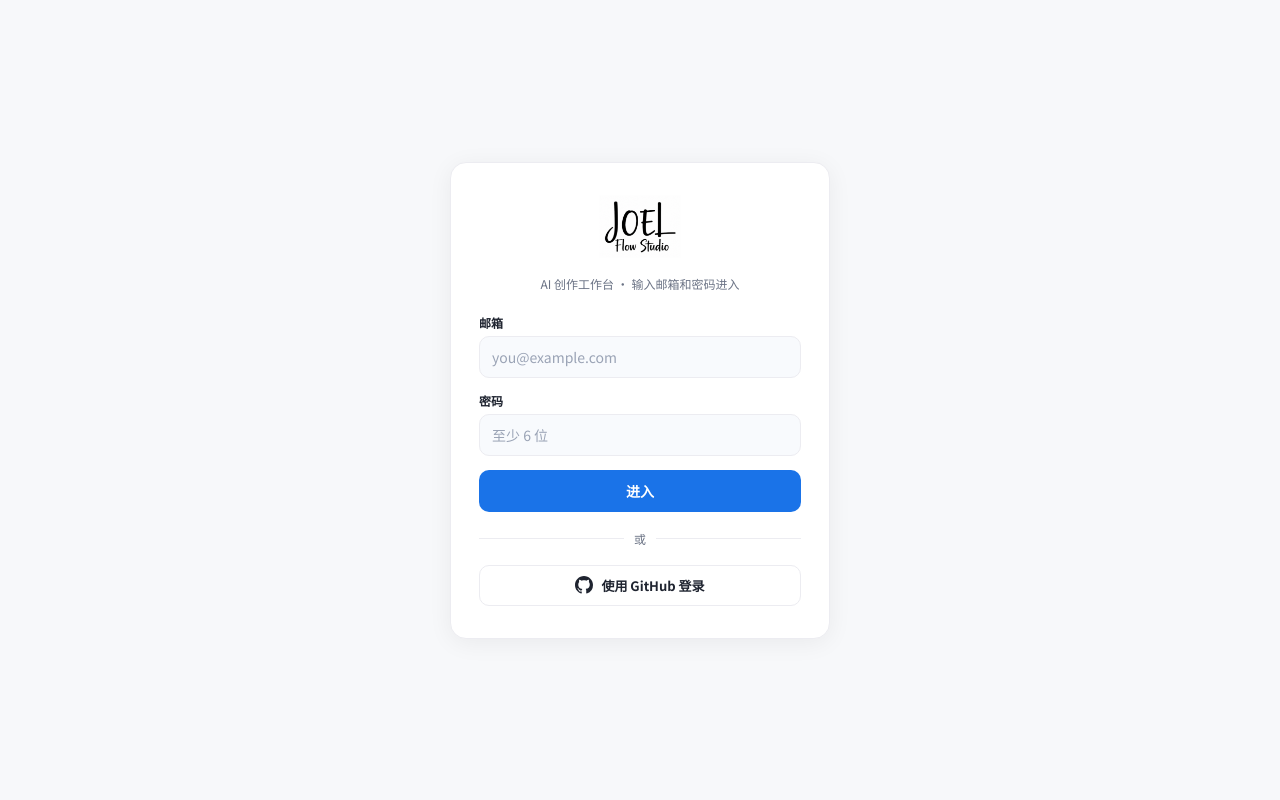
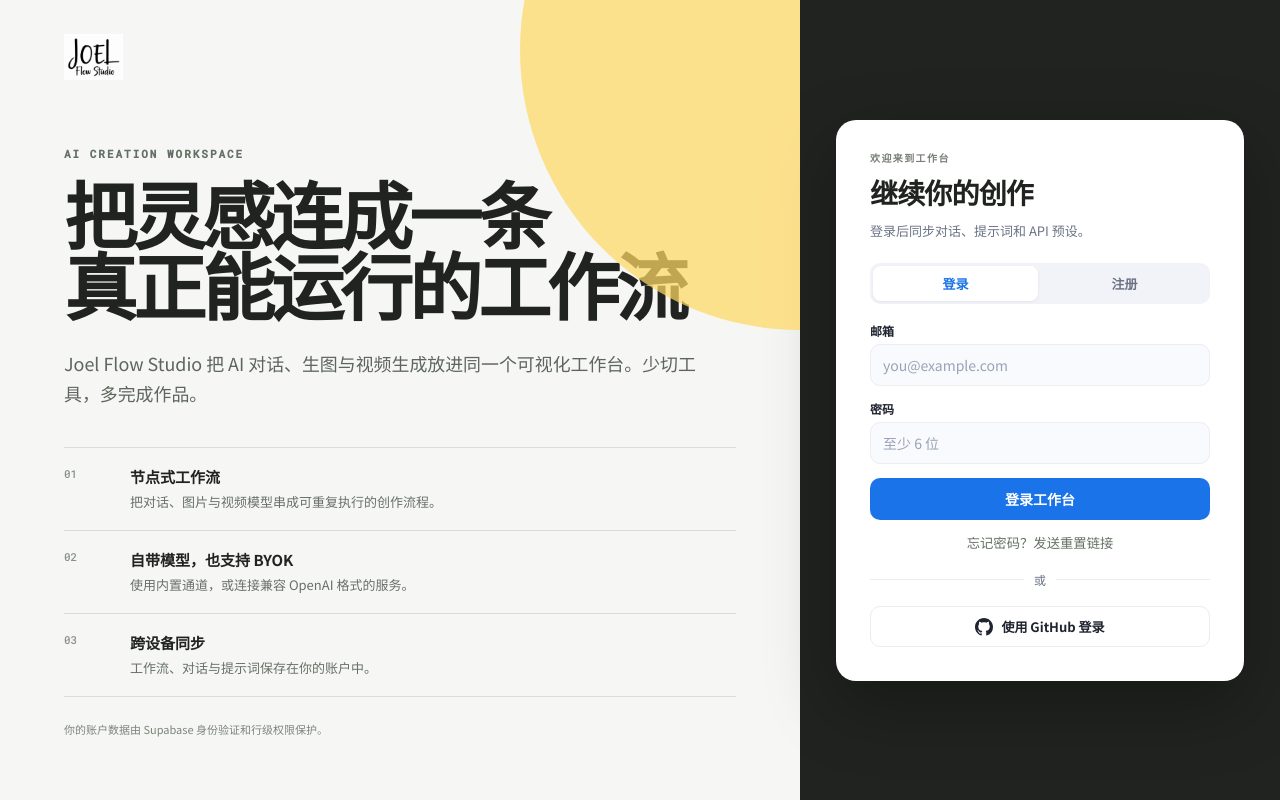
Before and after one commit to joelmz2801-code/flow-studio, a React (Vite) app: page / in a window 1280 px wide. Built offline with nearby package versions, Linux system fonts and the light colour scheme; no server answers; a web font is replaced by a local one.

Commit message:
Harden auth flow and improve first-run experience
Adds explicit login and registration, public product landing, error boundary, lazy-loaded secondary UI, security headers, and CI build checks without changing database schema or RLS.

```diff
--- a/src/AuthPage.jsx
+++ b/src/AuthPage.jsx
@@ -2,115 +2,141 @@
 import { supabase, isAuthEnabled } from './lib/supabase.js'
 import { Logo } from './components/Logo.jsx'
 
-function translateAuthError(msg) {
-  const lower = msg.toLowerCase()
-  if (lower.includes('rate limit'))
-    return '操作太频繁，请等待 1~2 分钟后重试'
-  if (lower.includes('password') && lower.includes('6'))
-    return '密码至少需要 6 位'
-  if (lower.includes('invalid email') || lower.includes('email is invalid'))
-    return '请输入有效的邮箱地址'
-  if (lower.includes('signup is disabled'))
-    return '注册功能已关闭，请联系管理员'
-  if (lower.includes('network') || lower.includes('fetch'))
-    return '网络连接失败，请检查网络后重试'
-  if (lower.includes('email not confirmed'))
-    return '邮箱未验证，请检查收件箱中的确认邮件'
-  return msg || '操作失败，请稍后重试'
+function translateAuthError(message = '') {
+  const lower = message.toLowerCase()
+  if (lower.includes('rate limit')) return '操作太频繁，请稍后再试'
+  if (lower.includes('password') && lower.includes('6')) return '密码至少需要 6 位'
+  if (lower.includes('invalid email') || lower.includes('email is invalid')) return '请输入有效的邮箱地址'
+  if (lower.includes('signup is disabled')) return '注册功能暂未开放'
+  if (lower.includes('network') || lower.includes('fetch')) return '网络连接失败，请检查网络后重试'
+  if (lower.includes('email not confirmed')) return '邮箱尚未验证，请检查收件箱'
+  if (lower.includes('invalid login credentials')) return '邮箱或密码不正确'
+  if (lower.includes('user already registered')) return '该邮箱已注册，请直接登录'
+  return message || '操作失败，请稍后重试'
 }
 
+const FEATURES = [
+  ['节点式工作流', '把对话、图片与视频模型串成可重复执行的创作流程。'],
+  ['自带模型，也支持 BYOK', '使用内置通道，或连接兼容 OpenAI 格式的服务。'],
+  ['跨设备同步', '工作流、对话与提示词保存在你的账户中。'],
+]
+
 export default function AuthPage() {
+  const [mode, setMode] = useState('signin')
   const [email, setEmail] = useState('')
   const [password, setPassword] = useState('')
   const [loading, setLoading] = useState(false)
   const [error, setError] = useState('')
+  const [info, setInfo] = useState('')
 
-  const handleSubmit = async (e) => {
-    e.preventDefault()
-    if (!supabase) {
-      setError('Supabase 未配置')
-      return
-    }
+  const switchMode = (nextMode) => {
+    setMode(nextMode)
+    setError('')
+    setInfo('')
+  }
+
+  const handleSubmit = async (event) => {
+    event.preventDefault()
+    if (!supabase) return setError('登录服务暂未配置')
+
     setLoading(true)
     setError('')
+    setInfo('')
     try {
-      const { error: signInError } = await supabase.auth.signInWithPassword({ email, password })
-      if (!signInError) return
-
-      const msg = (signInError.message || '').toLowerCase()
-      if (msg.includes('invalid login credentials')) {
-        const { error: signUpError } = await supabase.auth.signUp({ email, password })
-        if (signUpError) throw signUpError
+      if (mode === 'signin') {
+        const { error: authError } = await supabase.auth.signInWithPassword({ email, password })
+        if (authError) throw authError
       } else {
-        throw signInError
+        const { data, error: authError } = await supabase.auth.signUp({ email, password })
+        if (authError) throw authError
+        if (!data.session) setInfo('注册成功，请打开验证邮件后再登录。')
       }
     } catch (err) {
-      setError(translateAuthError(err.message || ''))
+      setError(translateAuthError(err.message))
     } finally {
       setLoading(false)
     }
   }
 
   const handleGithubLogin = async () => {
-    if (!supabase) return
+    if (!supabase) return setError('登录服务暂未配置')
     setLoading(true)
     setError('')
     try {
-      await supabase.auth.signInWithOAuth({ provider: 'github' })
+      const { error: authError } = await supabase.auth.signInWithOAuth({
+        provider: 'github',
+        options: { redirectTo: window.location.origin },
+      })
+      if (authError) throw authError
     } catch (err) {
-      setError(err.message)
+      setError(translateAuthError(err.message))
+      setLoading(false)
+    }
+  }
+
+  const handleResetPassword = async () => {
+    if (!supabase) return setError('登录服务暂未配置')
+    if (!email) return setError('先填写邮箱，我们才能发送重置链接')
+    setLoading(true)
+    setError('')
+    try {
+      const { error: resetError } = await supabase.auth.resetPasswordForEmail(email, {
+        redirectTo: window.location.origin,
+      })
+      if (resetError) throw resetError
+      setInfo('重置链接已发送，请检查邮箱。')
+    } catch (err) {
+      setError(translateAuthError(err.message))
+    } finally {
       setLoading(false)
     }
   }
 
   return (
-    <div className="auth-page">
-      <div className="auth-card">
-        <div className="auth-logo">
-          <Logo size={64} withText textSize={32} />
+    <main className="public-shell">
+      <section className="public-story" aria-labelledby="product-title">
+        <div className="public-brand"><Logo size={46} withText textSize={24} /></div>
+        <p className="public-kicker">AI CREATION WORKSPACE</p>
+        <h1 id="product-title">把灵感连成一条<br />真正能运行的工作流</h1>
+        <p className="public-lede">Joel Flow Studio 把 AI 对话、生图与视频生成放进同一个可视化工作台。少切工具，多完成作品。</p>
+        <div className="public-features">
+          {FEATURES.map(([title, text], index) => (
+            <article className="public-feature" key={title}>
+              <span aria-hidden="true">0{index + 1}</span>
+              <div><h2>{title}</h2><p>{text}</p></div>
+            </article>
+          ))}
         </div>
-        <p className="auth-subtitle">AI 创作工作台 · 输入邮箱和密码进入</p>
+        <p className="public-trust">你的账户数据由 Supabase 身份验证和行级权限保护。</p>
+      </section>
 
-        <form onSubmit={handleSubmit} className="auth-form">
-          <label className="auth-field">
-            <span>邮箱</span>
-            <input
-              type="email"
-              value={email}
-              onChange={(e) => setEmail(e.target.value)}
-              placeholder="you@example.com"
-              required
-              autoComplete="email"
-            />
-          </label>
+      <section className="auth-panel" aria-labelledby="auth-title">
+        <div className="auth-card auth-card-v2">
+          <p className="auth-eyebrow">欢迎来到工作台</p>
+          <h2 id="auth-title">{mode === 'signin' ? '继续你的创作' : '创建免费账户'}</h2>
+          <p className="auth-subtitle">{mode === 'signin' ? '登录后同步对话、提示词和 API 预设。' : '注册不会覆盖任何现有数据库内容。'}</p>
 
-          <label className="auth-field">
-            <span>密码</span>
-            <input
-              type="password"
-              value={password}
-              onChange={(e) => setPassword(e.target.value)}
-              placeholder="至少 6 位"
-              required
-              minLength={6}
-              autoComplete="current-password"
-            />
-          </label>
+          <div className="auth-tabs" role="tablist" aria-label="账户操作">
+            <button type="button" role="tab" aria-selected={mode === 'signin'} className={`auth-tab ${mode === 'signin' ? 'active' : ''}`} onClick={() => switchMode('signin')}>登录</button>
+            <button type="button" role="tab" aria-selected={mode === 'signup'} className={`auth-tab ${mode === 'signup' ? 'active' : ''}`} onClick={() => switchMode('signup')}>注册</button>
+          </div>
 
-          {error && <div className="auth-error">{error}</div>}
+          <form onSubmit={handleSubmit} className="auth-form">
+            <label className="auth-field"><span>邮箱</span><input type="email" value={email} onChange={(e) => setEmail(e.target.value)} placeholder="you@example.com" required autoComplete="email" /></label>
+            <label className="auth-field"><span>密码</span><input type="password" value={password} onChange={(e) => setPassword(e.target.value)} placeholder="至少 6 位" required minLength={6} autoComplete={mode === 'signin' ? 'current-password' : 'new-password'} /></label>
+            {error && <div className="auth-error" role="alert">{error}</div>}
+            {info && <div className="auth-info" role="status">{info}</div>}
+            <button type="submit" className="auth-submit" disabled={loading || !isAuthEnabled}>{loading ? '处理中…' : mode === 'signin' ? '登录工作台' : '创建账户'}</button>
+          </form>
 
-          <button type="submit" className="auth-submit" disabled={loading || !isAuthEnabled}>
-            {loading ? '处理中…' : '进入'}
+          {mode === 'signin' && <button type="button" className="auth-reset" onClick={handleResetPassword} disabled={loading}>忘记密码？发送重置链接</button>}
+          <div className="auth-divider"><span>或</span></div>
+          <button type="button" className="auth-oauth-btn" onClick={handleGithubLogin} disabled={loading || !isAuthEnabled}>
+            <svg width="18" height="18" viewBox="0 0 24 24" fill="currentColor" aria-hidden="true"><path d="M12 0C5.37 0 0 5.37 0 12c0 5.31 3.435 9.795 8.205 11.385.6.105.825-.255.825-.57 0-.285-.015-1.23-.015-2.235-3.015.555-3.795-.735-4.035-1.41-.135-.345-.72-1.41-1.23-1.695-.42-.225-1.02-.78-.015-.795.945-.015 1.62.87 1.845 1.23 1.08 1.815 2.805 1.305 3.495.99.105-.78.42-1.305.765-1.605-2.67-.3-5.46-1.335-5.46-5.925 0-1.305.465-2.385 1.23-3.225-.12-.3-.54-1.53.12-3.18 0 0 1.005-.315 3.3 1.23.96-.27 1.98-.405 3-.405s2.04.135 3 .405c2.295-1.56 3.3-1.23 3.3-1.23.66 1.65.24 2.88.12 3.18.765.84 1.23 1.905 1.23 3.225 0 4.605-2.805 5.625-5.475 5.925.435.375.81 1.095.81 2.22 0 1.605-.015 2.895-.015 3.3 0 .315.225.69.825.57A12.02 12.02 0 0 0 24 12c0-6.63-5.37-12-12-12z" /></svg>
+            使用 GitHub 登录
           </button>
-        </form>
-
-        <div className="auth-divider"><span>或</span></div>
-
-        <button className="auth-oauth-btn" onClick={handleGithubLogin} disabled={loading || !isAuthEnabled}>
-          <svg width="18" height="18" viewBox="0 0 24 24" fill="currentColor"><path d="M12 0C5.37 0 0 5.37 0 12c0 5.31 3.435 9.795 8.205 11.385.6.105.825-.255.825-.57 0-.285-.015-1.23-.015-2.235-3.015.555-3.795-.735-4.035-1.41-.135-.345-.72-1.41-1.23-1.695-.42-.225-1.02-.78-.015-.795.945-.015 1.62.87 1.845 1.23 1.08 1.815 2.805 1.305 3.495.99.105-.78.42-1.305.765-1.605-2.67-.3-5.46-1.335-5.46-5.925 0-1.305.465-2.385 1.23-3.225-.12-.3-.54-1.53.12-3.18 0 0 1.005-.315 3.3 1.23.96-.27 1.98-.405 3-.405s2.04.135 3 .405c2.295-1.56 3.3-1.23 3.3-1.23.66 1.65.24 2.88.12 3.18.765.84 1.23 1.905 1.23 3.225 0 4.605-2.805 5.625-5.475 5.925.435.375.81 1.095.81 2.22 0 1.605-.015 2.895-.015 3.3 0 .315.225.69.825.57A12.02 12.02 0 0 0 24 12c0-6.63-5.37-12-12-12z"/></svg>
-          使用 GitHub 登录
-        </button>
-      </div>
-    </div>
+        </div>
+      </section>
+    </main>
   )
 }
--- /dev/null
+++ b/src/ErrorBoundary.jsx
@@ -0,0 +1,30 @@
+import React from 'react'
+
+export default class ErrorBoundary extends React.Component {
+  constructor(props) {
+    super(props)
+    this.state = { hasError: false }
+  }
+
+  static getDerivedStateFromError() {
+    return { hasError: true }
+  }
+
+  componentDidCatch(error, info) {
+    console.error('[app] 未捕获的界面错误', error, info)
+  }
+
+  render() {
+    if (!this.state.hasError) return this.props.children
+    return (
+      <main className="fatal-state" role="alert">
+        <div>
+          <p>FLOW STUDIO</p>
+          <h1>页面暂时出了点问题</h1>
+          <span>你的云端数据没有被删除。刷新页面即可重新连接。</span>
+          <button type="button" onClick={() => window.location.reload()}>刷新页面</button>
+        </div>
+      </main>
+    )
+  }
+}
--- /dev/null
+++ b/src/auth-landing.css
@@ -0,0 +1,74 @@
+.public-shell {
+  min-height: 100vh;
+  min-height: 100dvh;
+  overflow-y: auto;
+  display: grid;
+  grid-template-columns: minmax(0, 1.25fr) minmax(420px, .75fr);
+  background: #f6f7f4;
+  color: #20231f;
+}
+.public-story {
+  position: relative;
+  padding: clamp(34px, 5vw, 78px);
+  display: flex;
+  flex-direction: column;
+  justify-content: center;
+  overflow: hidden;
+}
+.public-story::after {
+  content: '';
+  position: absolute;
+  width: 560px;
+  height: 560px;
+  border-radius: 50%;
+  right: -280px;
+  top: -230px;
+  background: #ffd966;
+  opacity: .72;
+  pointer-events: none;
+}
+.public-brand { position: absolute; top: 34px; left: clamp(34px, 5vw, 78px); z-index: 1; }
+.public-kicker { margin: 84px 0 18px; font: 600 11px/1 'Roboto Mono', monospace; letter-spacing: .18em; color: #657064; }
+.public-story h1 { margin: 0; max-width: 820px; font-size: clamp(46px, 5.7vw, 88px); line-height: .98; letter-spacing: -.055em; font-weight: 700; }
+.public-lede { margin: 28px 0 38px; max-width: 660px; font-size: clamp(16px, 1.4vw, 20px); line-height: 1.7; color: #5d655c; }
+.public-features { max-width: 720px; border-top: 1px solid #d9ddd5; }
+.public-feature { display: grid; grid-template-columns: 48px 1fr; gap: 18px; padding: 18px 0; border-bottom: 1px solid #d9ddd5; }
+.public-feature > span { font: 500 11px/1.5 'Roboto Mono', monospace; color: #8a9188; }
+.public-feature h2 { margin: 0 0 5px; font-size: 15px; }
+.public-feature p { margin: 0; color: #687067; line-height: 1.55; }
+.public-trust { margin: 24px 0 0; font-size: 11px; color: #7c847a; }
+.auth-panel { display: flex; align-items: center; justify-content: center; padding: 36px; background: #20231f; }
+.auth-card-v2 { max-width: 420px; border: 0; border-radius: 20px; padding: 34px; text-align: left; box-shadow: 0 24px 70px rgba(0,0,0,.28); }
+.auth-eyebrow { margin: 0 0 8px; font: 600 10px/1 'Roboto Mono', monospace; letter-spacing: .14em; color: #788075; }
+.auth-card-v2 h2 { margin: 0; font-size: 28px; letter-spacing: -.03em; }
+.auth-card-v2 .auth-subtitle { margin: 9px 0 22px; font-size: 13px; line-height: 1.55; }
+.auth-card-v2 .auth-tabs { margin-bottom: 18px; }
+.auth-reset { display: block; margin: 12px auto 0; border: 0; background: transparent; color: #657064; font: 500 12px/1.4 inherit; cursor: pointer; }
+.auth-reset:hover { color: var(--blue); }
+.auth-reset:disabled { opacity: .5; cursor: default; }
+.app-loading { min-height: 100vh; display: grid; place-items: center; background: var(--bg); }
+.app-loading .spinner { width: 26px; height: 26px; }
+.fatal-state { min-height: 100vh; display: grid; place-items: center; padding: 24px; background: #f6f7f4; color: #20231f; text-align: center; }
+.fatal-state div { max-width: 520px; }
+.fatal-state p { font: 600 11px/1 'Roboto Mono', monospace; letter-spacing: .16em; color: #7b8379; }
+.fatal-state h1 { margin: 14px 0 10px; font-size: 36px; letter-spacing: -.04em; }
+.fatal-state span { display: block; color: #687067; line-height: 1.65; }
+.fatal-state button { margin-top: 24px; border: 0; border-radius: 999px; padding: 11px 22px; background: #20231f; color: #f6f7f4; font-weight: 700; cursor: pointer; }
+@media (max-width: 960px) {
+  .public-shell { grid-template-columns: 1fr; }
+  .public-story { min-height: auto; padding-bottom: 56px; }
+  .public-story h1 { font-size: clamp(44px, 10vw, 70px); }
+  .auth-panel { min-height: 640px; }
+}
+@media (max-width: 560px) {
+  .public-story { padding: 28px 22px 44px; }
+  .public-brand { position: relative; inset: auto; margin-bottom: 54px; }
+  .public-kicker { margin-top: 0; }
+  .public-story h1 { font-size: 44px; }
+  .public-feature { grid-template-columns: 36px 1fr; }
+  .auth-panel { min-height: auto; padding: 28px 16px; }
+  .auth-card-v2 { padding: 26px 20px; }
+}
+@media (prefers-reduced-motion: reduce) {
+  .public-shell *, .fatal-state * { animation: none !important; transition: none !important; }
+}
--- a/src/main.jsx
+++ b/src/main.jsx
@@ -1,6 +1,7 @@
 import React from 'react'
 import ReactDOM from 'react-dom/client'
 import App from './App.jsx'
+import ErrorBoundary from './ErrorBoundary.jsx'
 import FavoritesFeature from './favorites/FavoritesFeature.jsx'
 import FolderDialogGuard from './favorites/FolderDialogGuard.jsx'
 import BookmarkFavoriteEnhancer from './favorites/BookmarkFavoriteEnhancer.jsx'
@@ -8,6 +9,7 @@
 import DeleteConfirmUI from './DeleteConfirmUI.jsx'
 import '@xyflow/react/dist/style.css'
 import './styles.css'
+import './auth-landing.css'
 import './favorites/favorites.css'
 import './favorites/folder-dialog-guard.css'
 import './favorites/bookmark-favorite.css'
@@ -15,11 +17,13 @@
 
 ReactDOM.createRoot(document.getElementById('root')).render(
   <React.StrictMode>
+    <ErrorBoundary>
       <App />
       <FavoritesFeature />
       <FolderDialogGuard />
       <BookmarkFavoriteEnhancer />
       <SidebarFavoritesEnhancer />
       <DeleteConfirmUI />
+    </ErrorBoundary>
   </React.StrictMode>,
 )
```
Also changed, not shown: src/App.jsx (+20 -24 lines), 1 other file (tests, documents, lock files or other folders). Lines whose indentation alone changed are shown as unchanged.
